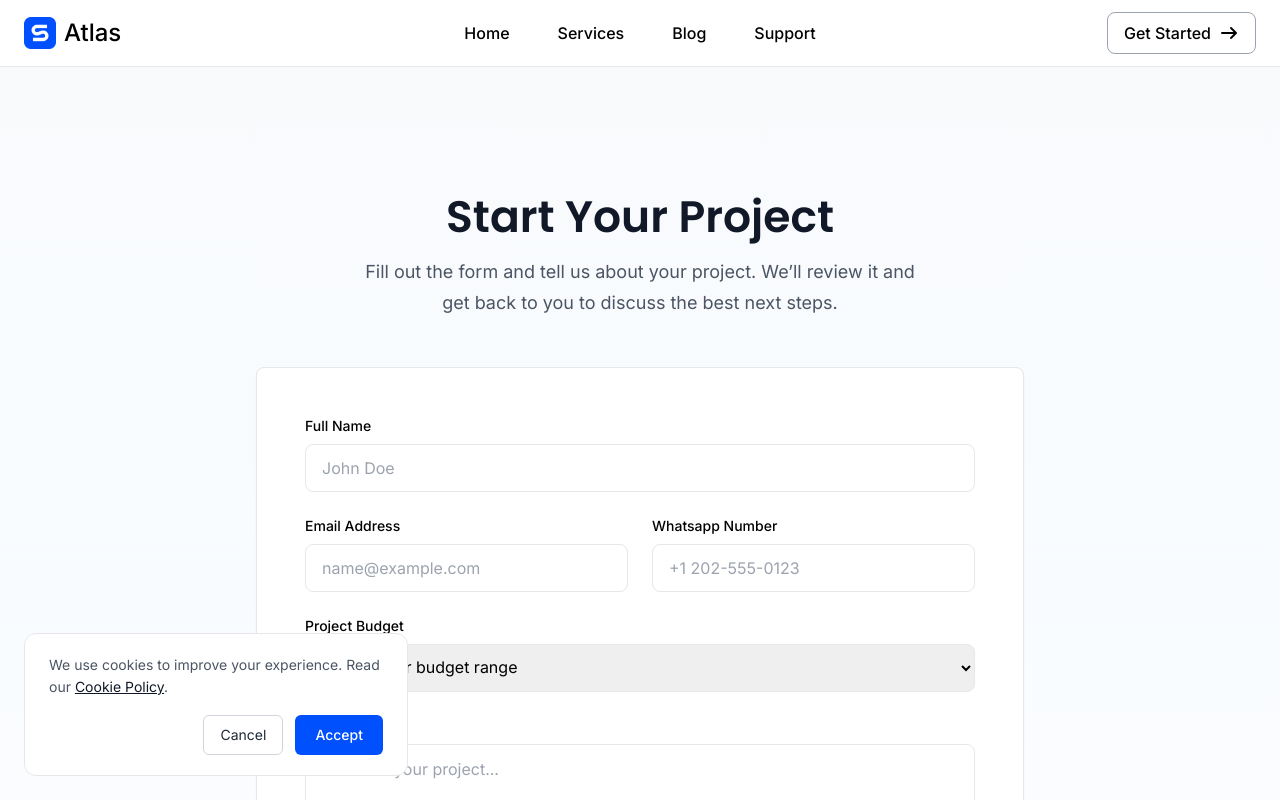
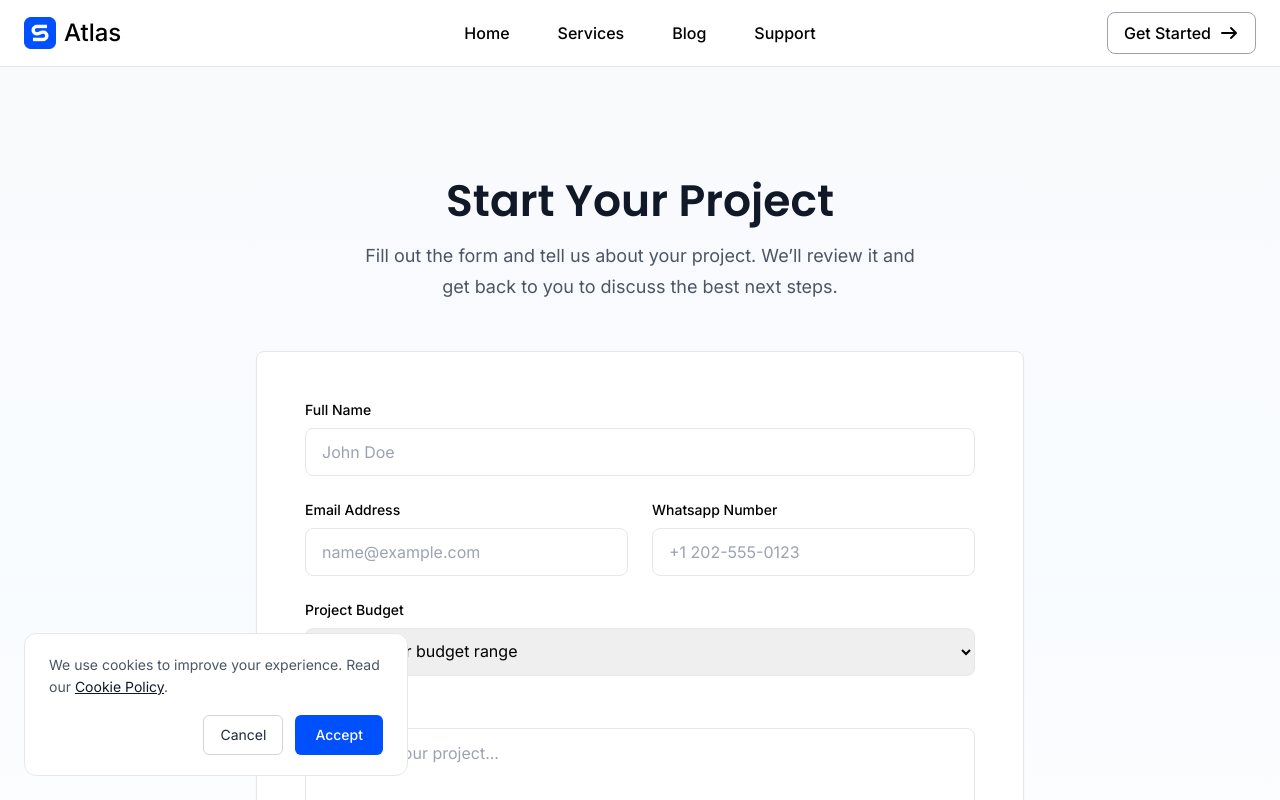
Before and after one commit to samrrahmn/saclen, a Next.js app: page /contact in a window 1280 px wide. Shown: the top 800 px of the page. Built offline with nearby package versions, Linux system fonts and the light colour scheme.

Commit message:
feat: improve contact section UI

```diff
--- a/app/(site)/contact/page.tsx
+++ b/app/(site)/contact/page.tsx
@@ -49,7 +49,7 @@ export default function ContactPage() {
   }
 
   return (
-    <main className="py-32 bg-gradient-to-b from-slate-50 via-blue-50/40 to-transparent">
+    <main className="py-28 bg-gradient-to-b from-slate-50 via-blue-50/40 to-transparent">
       <Container>
         {/* Heading */}
         <div className="max-w-xl mx-auto text-center mb-12">
```
